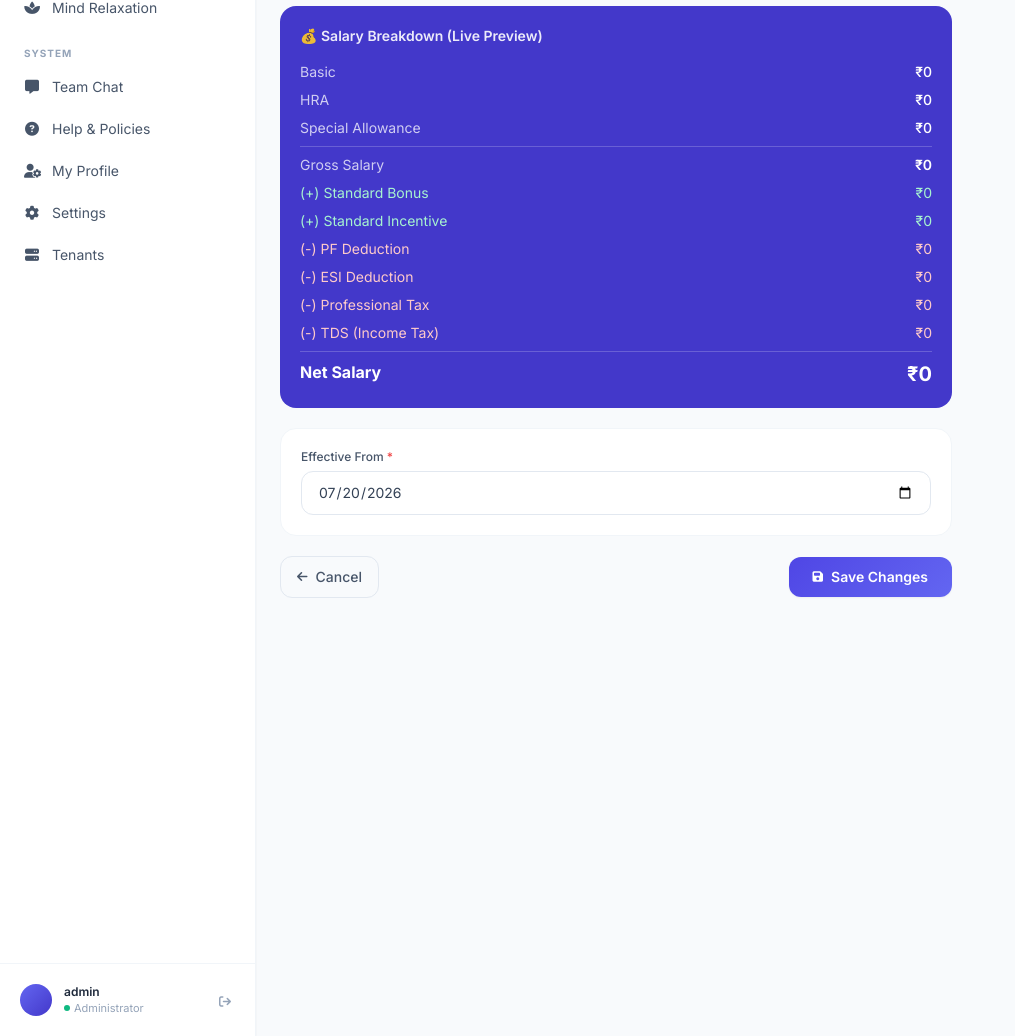
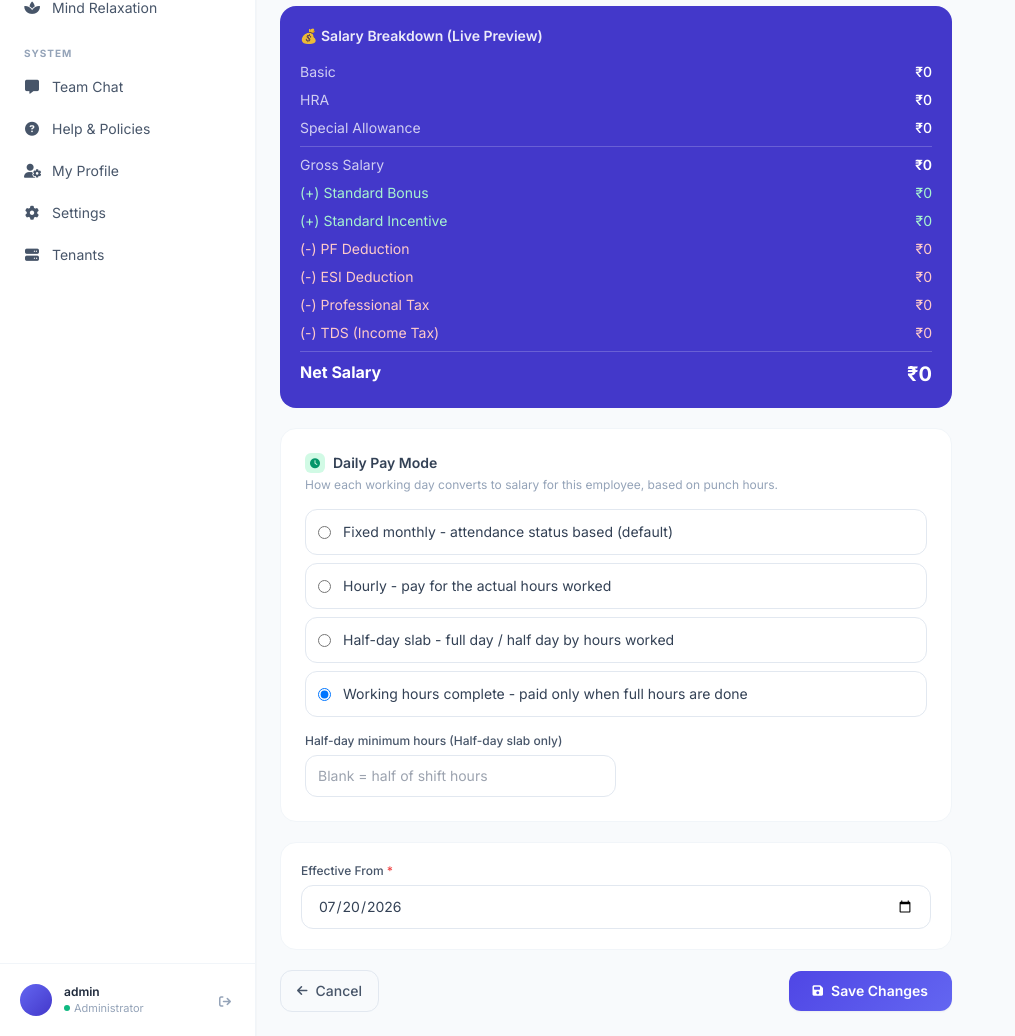
Before and after one commit to dhan2501/HRMS-Product, a Django app: page /payroll/1/edit/ in a window 1280 px wide. Shown: the part 1361-2397 px from the top of the page, without its empty margins (0-1015 px from the left). Run offline with Django 5.2, Linux system fonts and the light colour scheme; a user stored in the database is signed in; data comes from the database, SQL or seed files in the repository; both versions use the stored data as it was after the commit; some libraries are stand-ins or nearby versions.

Commit message:
Payroll management daily bases

```diff
--- a/payroll/models.py
+++ b/payroll/models.py
@@ -55,6 +55,27 @@ class SalaryStructure(models.Model):
     deduction_80d = models.DecimalField(
         max_digits=10, decimal_places=2, default=0,
         help_text='Section 80D health insurance premium — applicable under Old Regime only.'
+    )
+
+        # ── Daily pay mode (Super Admin / HR configurable per employee) ───
+    PAY_MODE_FIXED = 'fixed'
+    PAY_MODE_HOURLY = 'hourly'
+    PAY_MODE_HALF_DAY = 'half_day'
+    PAY_MODE_FULL_HOURS = 'full_hours'
+    PAY_MODE_CHOICES = [
+        (PAY_MODE_FIXED, 'Fixed monthly - attendance status based (default)'),
+        (PAY_MODE_HOURLY, 'Hourly - pay for the actual hours worked'),
+        (PAY_MODE_HALF_DAY, 'Half-day slab - full day / half day by hours worked'),
+        (PAY_MODE_FULL_HOURS, 'Working hours complete - paid only when full hours are done'),
+    ]
+    pay_mode = models.CharField(
+        max_length=12, choices=PAY_MODE_CHOICES, default=PAY_MODE_FIXED,
+        help_text='How each working day is converted into paid salary for this employee.'
+    )
+    half_day_min_hours = models.DecimalField(
+        max_digits=4, decimal_places=2, null=True, blank=True,
+        help_text='Half-day slab only: minimum hours that earn a half day. '
+                  'Leave blank to use half of the standard working hours.'
     )
 
     effective_from = models.DateField()
--- a/payroll/urls.py
+++ b/payroll/urls.py
@@ -7,6 +7,9 @@ urlpatterns = [
     path('add/', views.add_salary, name='add_salary'),
     path('<int:pk>/edit/', views.edit_salary, name='edit_salary'),
     path('<int:pk>/delete/', views.delete_salary, name='delete_salary'),
+    # Daily earnings (HR / Super Admin)
+    path('daily/', views.daily_earnings, name='daily_earnings'),
+    path('<int:pk>/pay-mode/', views.set_pay_mode, name='set_pay_mode'),
 
     # Payslips
     path('payslips/', views.payslips, name='payslips'),
--- a/payroll/views.py
+++ b/payroll/views.py
@@ -4,10 +4,11 @@ from django.contrib.auth.decorators import login_required
 from django.contrib import messages
 from django.db.models import Q, Sum
 import calendar
-from datetime import date
+from datetime import date, datetime
+from decimal import Decimal, InvalidOperation
 from employees.models import Employee
 from .models import SalaryStructure, Payslip
-from .payroll_calc import calculate_attendance_payroll
+from .payroll_calc import calculate_attendance_payroll, format_hours
 
 from functools import wraps
 from django.shortcuts import redirect
@@ -39,6 +40,24 @@ def dec(post, key, default=0):
     and missing keys all to `default`.
     """
     return post.get(key, default) or default
+
+
+VALID_PAY_MODES = {code for code, _ in SalaryStructure.PAY_MODE_CHOICES}
+
+
+def read_pay_mode(post):
+    """(pay_mode, half_day_min_hours) from a salary form POST, sanitised."""
+    mode = post.get('pay_mode', SalaryStructure.PAY_MODE_FIXED)
+    if mode not in VALID_PAY_MODES:
+        mode = SalaryStructure.PAY_MODE_FIXED
+    raw = (post.get('half_day_min_hours') or '').strip()
+    try:
+        half_min = Decimal(raw) if raw else None
+        if half_min is not None and half_min <= 0:
+            half_min = None
+    except InvalidOperation:
+        half_min = None
+    return mode, half_min
 
 
 # ── Salary Structure List ─────────────────────────────────────────────────────
@@ -100,6 +119,7 @@ def add_salary(request):
         ded_80c           = dec(request.POST, 'deduction_80c')
         ded_80d           = dec(request.POST, 'deduction_80d')
         eff_from          = request.POST.get('effective_from')
+        pay_mode, half_min = read_pay_mode(request.POST)
 
         if not emp_id or not basic or not eff_from:
             messages.error(request, 'Employee, Basic Salary, and Effective From are required.')
@@ -118,6 +138,8 @@ def add_salary(request):
                 tax_regime=tax_regime,
                 deduction_80c=ded_80c,
                 deduction_80d=ded_80d,
+                pay_mode=pay_mode,
+                half_day_min_hours=half_min,
                 effective_from=eff_from,
             )
             messages.success(request, f'Salary structure added for {employee.full_name}!')
@@ -126,6 +148,7 @@ def add_salary(request):
     return render(request, 'payroll/add_salary.html', {
         'employees': employees,
         'today':     date.today(),
+        'pay_modes': SalaryStructure.PAY_MODE_CHOICES,
     })
 
 
@@ -147,6 +170,7 @@ def edit_salary(request, pk):
         structure.deduction_80c          = dec(request.POST, 'deduction_80c')
         structure.deduction_80d          = dec(request.POST, 'deduction_80d')
         structure.effective_from         = request.POST.get('effective_from')
+        structure.pay_mode, structure.half_day_min_hours = read_pay_mode(request.POST)
         structure.save()
         messages.success(request, f'Salary updated for {structure.employee.full_name}!')
         return redirect('salary_structure')
@@ -155,6 +179,7 @@ def edit_salary(request, pk):
         'structure': structure,
         'is_edit':   True,
         'today':     date.today(),
+        'pay_modes': SalaryStructure.PAY_MODE_CHOICES,
     })
 
 
@@ -207,6 +232,81 @@ def payslips(request):
         'next_month':  next_month,
         'next_year':   next_year,
     })
+
+
+# ── Daily Earnings (HR / Super Admin) ─────────────────────────────────────────
+@admin_required
+def daily_earnings(request):
+    """
+    Day-wise earnings of every employee, computed automatically from punch
+    hours and each employee's pay mode — so HR / Super Admin can see what
+    every employee earned on a day (and month-to-date) before generating
+    payslips. Also lets HR switch an employee's pay mode in one click.
+    """
+    from .payroll_calc import estimate_earned_salary_to_date
+
+    today = timezone.localdate()
+    try:
+        day = datetime.strptime(request.GET.get('date', ''), '%Y-%m-%d').date()
+    except ValueError:
+        day = today
+    if day > today:
+        day = today
+
+    structures = SalaryStructure.objects.select_related(
+        'employee', 'employee__department', 'employee__shift'
+    ).filter(employee__status='active').order_by('employee__first_name', 'employee__last_name')
+
+    dept_id = request.GET.get('department', '')
+    if dept_id:
+        structures = structures.filter(employee__department_id=dept_id)
+
+    rows = []
+    tot_day = tot_mtd = Decimal('0')
+    for s in structures:
+        emp = s.employee
+        if emp.date_joined and day < emp.date_joined:
+            continue
+        e = estimate_earned_salary_to_date(emp, s, reference_date=day)
+        # For a past date, take that day's hours from the daily rows.
+        day_row = next((r for r in e['daily'] if r['date'] == day), None)
+        hrs = day_row['hours'] if day_row else Decimal('0')
+        credit = day_row['credit'] if day_row else Decimal('0')
+        day_amount = (e['per_day_salary'] * credit).quantize(Decimal('0.01'))
+        hours_display = format_hours(hrs)
+        tot_day += day_amount
+        tot_mtd += e['earned_net']
+        rows.append({
+            'structure': s, 'employee': emp, 'e': e,
+            'hours_display': hours_display, 'credit': credit,
+            'day_amount': day_amount, 'is_off': bool(day_row and day_row['is_off']),
+        })
+
+    from employees.models import Department
+    from datetime import timedelta
+    return render(request, 'payroll/daily_earnings.html', {
+        'rows': rows, 'day': day, 'today': today, 'is_today': day == today,
+        'prev_day': day - timedelta(days=1),
+        'next_day': day + timedelta(days=1) if day < today else None,
+        'total_day': tot_day, 'total_mtd': tot_mtd,
+        'departments': Department.objects.all(), 'selected_dept': dept_id,
+        'pay_modes': SalaryStructure.PAY_MODE_CHOICES,
+        'month_name': calendar.month_name[day.month],
+    })
+
+
+@admin_required
+def set_pay_mode(request, pk):
+    """Quick per-employee pay-mode switch from the Daily Earnings page."""
+    structure = get_object_or_404(SalaryStructure, pk=pk)
+    if request.method == 'POST':
+        structure.pay_mode, structure.half_day_min_hours = read_pay_mode(request.POST)
+        structure.save(update_fields=['pay_mode', 'half_day_min_hours'])
+        messages.success(
+            request,
+            f'{structure.employee.full_name}: pay mode set to "{structure.get_pay_mode_display()}".'
+        )
+    return redirect(request.META.get('HTTP_REFERER') or 'daily_earnings')
 
 
 # ── Generate Payslips (Attendance → Payroll automatic calculation) ────────────
--- a/templates/payroll/add_salary.html
+++ b/templates/payroll/add_salary.html
@@ -348,6 +348,32 @@
         </div>
       </div>
 
+      <!-- Daily Pay Mode (Super Admin / HR) -->
+      <div class="bg-white rounded-2xl border border-slate-100 p-6">
+        <h3 class="text-slate-700 font-semibold text-sm mb-1 flex items-center gap-2">
+          <span class="w-5 h-5 bg-emerald-100 rounded-md flex items-center justify-center">
+            <i class="fas fa-clock text-emerald-600 text-[10px]"></i>
+          </span>
+          Daily Pay Mode
+        </h3>
+        <p class="text-slate-400 text-xs mb-4">How each working day converts to salary for this employee, based on punch hours.</p>
+        <div class="space-y-2">
+          {% for code, label in pay_modes %}
+          <label class="flex items-start gap-3 border border-slate-200 rounded-xl p-3 cursor-pointer hover:bg-slate-50">
+            <input type="radio" name="pay_mode" value="{{ code }}" class="mt-1"
+              {% if is_edit and structure.pay_mode == code %}checked{% elif not is_edit and code == 'fixed' %}checked{% endif %}>
+            <span class="text-slate-700 text-sm">{{ label }}</span>
+          </label>
+          {% endfor %}
+        </div>
+        <div class="mt-4 sm:w-1/2">
+          <label class="block text-slate-600 text-xs font-medium mb-1.5">Half-day minimum hours (Half-day slab only)</label>
+          <input type="number" name="half_day_min_hours" min="0" step="0.25" placeholder="Blank = half of shift hours"
+            value="{% if is_edit and structure.half_day_min_hours %}{{ structure.half_day_min_hours }}{% endif %}"
+            class="w-full border border-slate-200 rounded-xl px-3 py-2.5 text-slate-700 text-sm focus:outline-none focus:border-brand-400 focus:ring-2 focus:ring-brand-100">
+        </div>
+      </div>
+
       <!-- Effective From -->
       <div class="bg-white rounded-2xl border border-slate-100 p-5">
         <label class="block text-slate-600 text-xs font-medium mb-1.5">
--- a/templates/portal/dashboard.html
+++ b/templates/portal/dashboard.html
@@ -899,7 +899,7 @@
   <div class="grid grid-cols-2 sm:grid-cols-4 gap-2">
     <div class="bg-slate-50 rounded-xl px-3 py-2 text-center">
       <p class="text-emerald-600 text-sm font-bold">Rs.<span id="earnedToday">{{ earned_salary.today_earned|floatformat:0 }}</span></p>
-      <p class="text-slate-400 text-[10px] mt-0.5">Today (<span id="earnedTodayHrs">{{ earned_salary.today_hours|floatformat:1 }}</span>h / {{ earned_salary.standard_hours|floatformat:0 }}h)</p>
+      <p class="text-slate-400 text-[10px] mt-0.5">Today (<span id="earnedTodayHrs">{{ earned_salary.today_hours_display }}</span> / {{ earned_salary.standard_hours|floatformat:0 }}h)</p>
     </div>
     <div class="bg-slate-50 rounded-xl px-3 py-2 text-center">
       <p class="text-slate-800 text-sm font-bold"><span id="earnedPaidDays">{{ earned_salary.paid_days|floatformat:1 }}</span></p>
@@ -915,7 +915,7 @@
     </div>
   </div>
   <p class="text-slate-400 text-[10px] mt-2.5">
-    Take-home earned till now (after pro-rata deductions). Bonus/incentive are added in the final payslip. Full-month net: Rs.{{ earned_salary.full_month_net|floatformat:0 }}.
+    Take-home earned till now (after pro-rata deductions) · Pay mode: {{ earned_salary.pay_mode_label }}. Bonus/incentive are added in the final payslip. Full-month net: Rs.{{ earned_salary.full_month_net|floatformat:0 }}.
   </p>
 </div>
 <script>
@@ -928,7 +928,7 @@
         if (!d.ok) return;
         document.getElementById('earnedNet').textContent = fmt(d.earned_net);
         document.getElementById('earnedToday').textContent = fmt(d.today_earned);
-        document.getElementById('earnedTodayHrs').textContent = d.today_hours.toFixed(1);
+        document.getElementById('earnedTodayHrs').textContent = d.today_hours_display;
         document.getElementById('earnedPaidDays').textContent = d.paid_days.toFixed(1);
         document.getElementById('earnedOT').textContent = fmt(d.overtime_amount);
         document.getElementById('earnedDed').textContent = fmt(d.deductions_so_far);
```
Also changed, not shown: payroll/payroll_calc.py (+228 -61 lines), templates/payroll/daily_earnings.html (added, +119 -0 lines), templates/payroll/payslips.html (+8 -1 lines), db.sqlite3, payroll/migrations/0005_salarystructure_half_day_min_hours_and_more.py (added).
